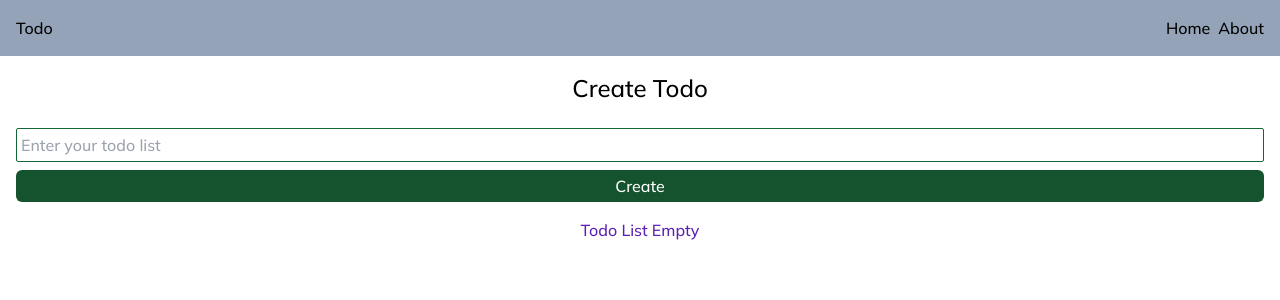
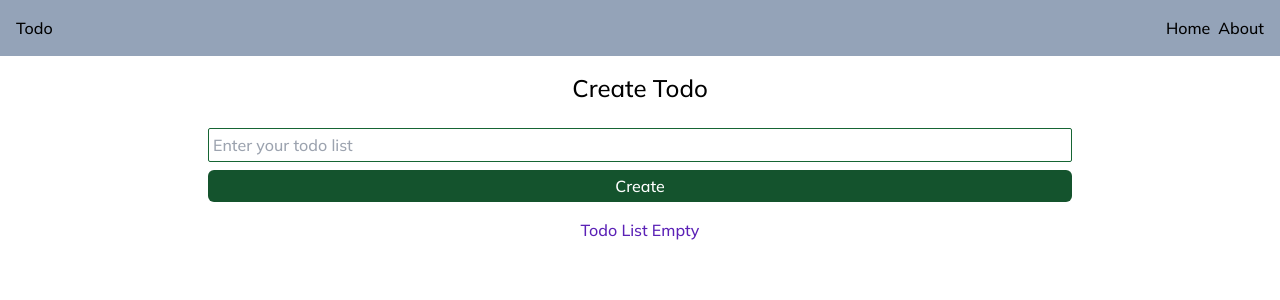
Before and after one commit to SalapatiGeraldT/todo-app-vue, a Vue app: page / in a window 1280 px wide. Shown: the top 300 px of the page. Built offline with nearby package versions, Linux system fonts and the light colour scheme.

Commit message:
"container update"

```diff
--- a/src/components/CustomButton.vue
+++ b/src/components/CustomButton.vue
@@ -15,7 +15,8 @@
             hover:bg-green-200 hover:text-black text-white py-1 px-6 rounded-md
 
             "
-            type="submit"  >
+            v-bind="$attrs"
+            >
             <slot></slot>
         </button>
     </div>
--- a/src/components/CustomInput.vue
+++ b/src/components/CustomInput.vue
@@ -62,7 +62,7 @@ const validateInput = () => {
             Submit
         </button> -->
 
-        <CustomButton @click="createTodo()">
+        <CustomButton @click="createTodo()" type="submit" name="Button">
             Create
         </CustomButton>
         <p v-show="todoState.invalid" class=" text-red-700 text-center">{{ todoState.errMsg }}</p>
--- a/src/views/Todo.vue
+++ b/src/views/Todo.vue
@@ -61,7 +61,7 @@ const deleteTodo = (todoIndex) => {
 </script>
 
 <template>
-  <main class="container mx-auto px-4">
+  <main class=" lg:mx-48 sm:mx-8 mx-0 px-4 ">
     <h1 class="pt-4 text-center text-2xl">Create Todo</h1>
 
     <CustomInput @create-todo="createTodo" />
@@ -69,8 +69,11 @@ const deleteTodo = (todoIndex) => {
     <ul v-if="todoList.length > 0">
       <TodoItem
         v-for="(todo, index) in todoList"
+
         :todo="todo"
         :index="index"
+
+
         @toggle-complete="toggleTodoComplete"
         @edit-todo="toggleEditTodo"
         @update-todo="updateTodo"
```
